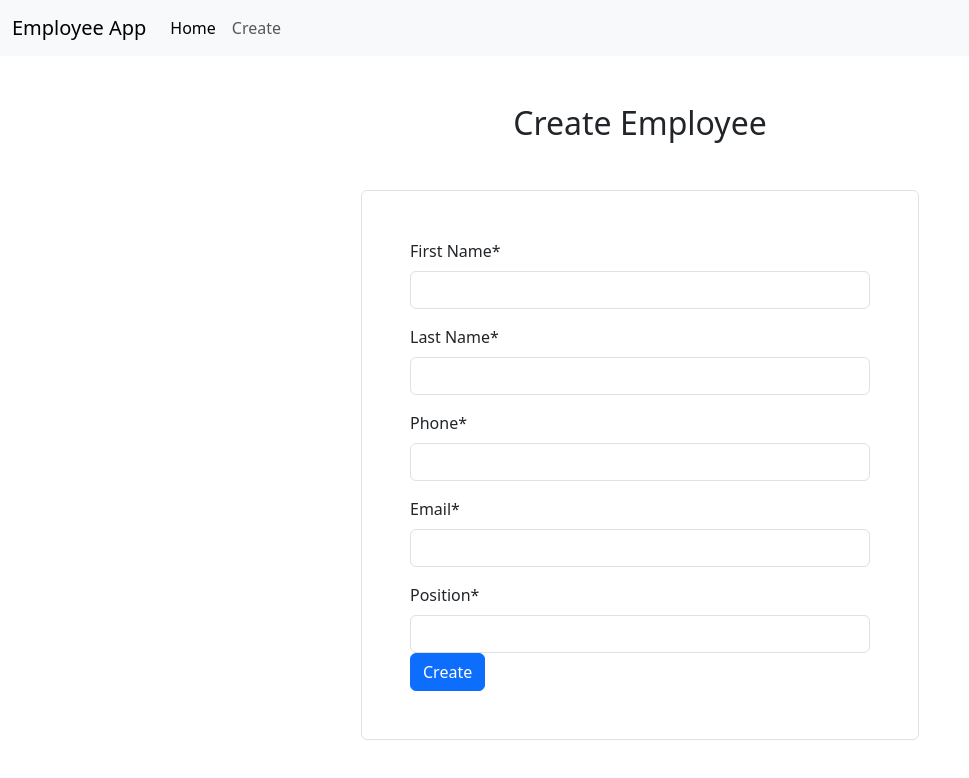
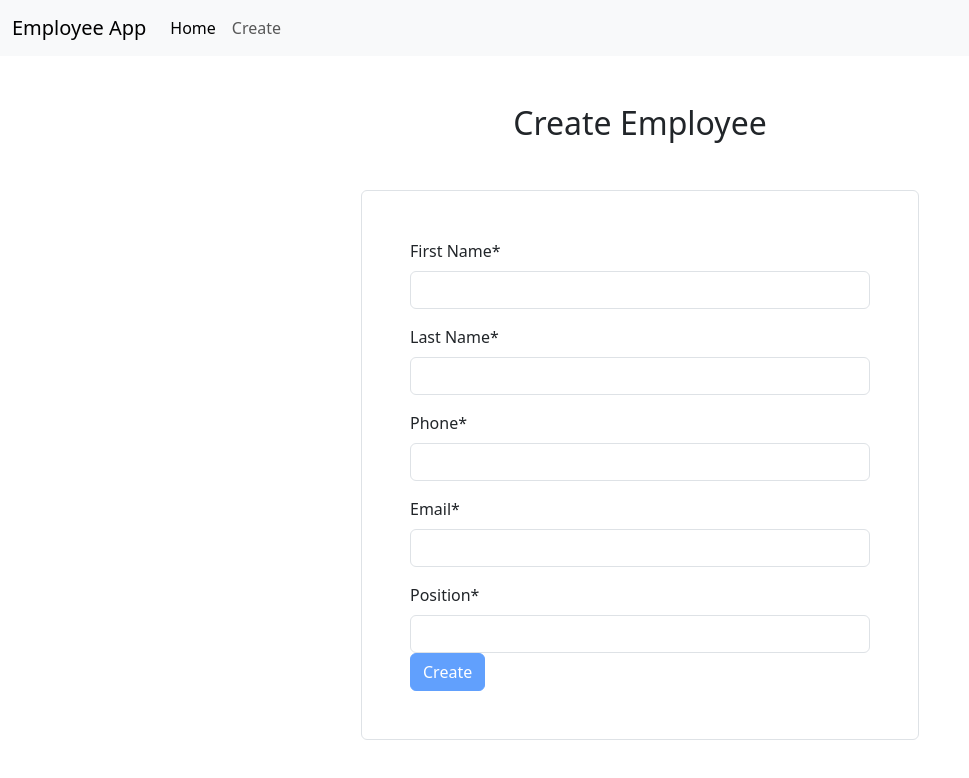
Before and after one commit to DAANDO-dev/EmployeeManagment-App, an Angular app: page /create in a window 1280 px wide. Shown: the top 778 px of the page, without its empty margins (0-969 px from the left). Built offline with nearby package versions, Linux system fonts and the light colour scheme.

Commit message:
Button_Toggling

```diff
--- a/src/app/employee-form/employee-form.component.html
+++ b/src/app/employee-form/employee-form.component.html
@@ -4,7 +4,7 @@
  {{errorMessage}}
 </div>
 
-<form (ngSubmit)="onSubmit()" class="border rounded p-5 w-50 mb-5 mx-auto" >
+<form (ngSubmit)="onSubmit()" #employeeForm="ngForm" class="border rounded p-5 w-50 mb-5 mx-auto" >
   <div class="mb-3">
     <label class="form-label">First Name*</label>
     <input required #firstName="ngModel" class="form-control" type="text" name="firstName" [(ngModel)]="employee.firstName" />
@@ -61,5 +61,5 @@
 
   </div>
 
-  <button class="btn btn-primary" type="submit">{{isEditing? 'Edit' : 'Create'}}</button>
+  <button class="btn btn-primary" type="submit" [disabled]="employeeForm.invalid">{{isEditing? 'Edit' : 'Create'}}</button>
 </form>
```
